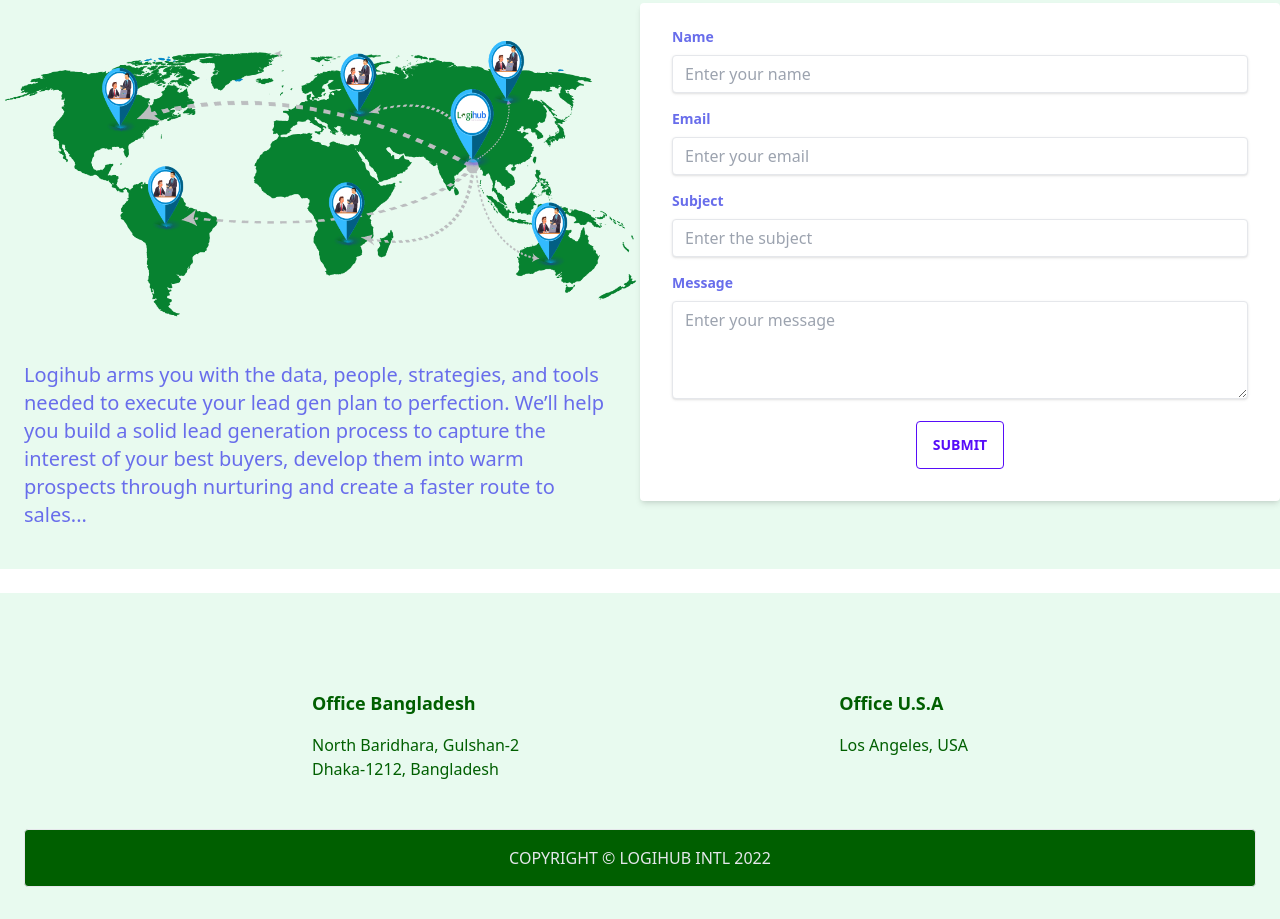
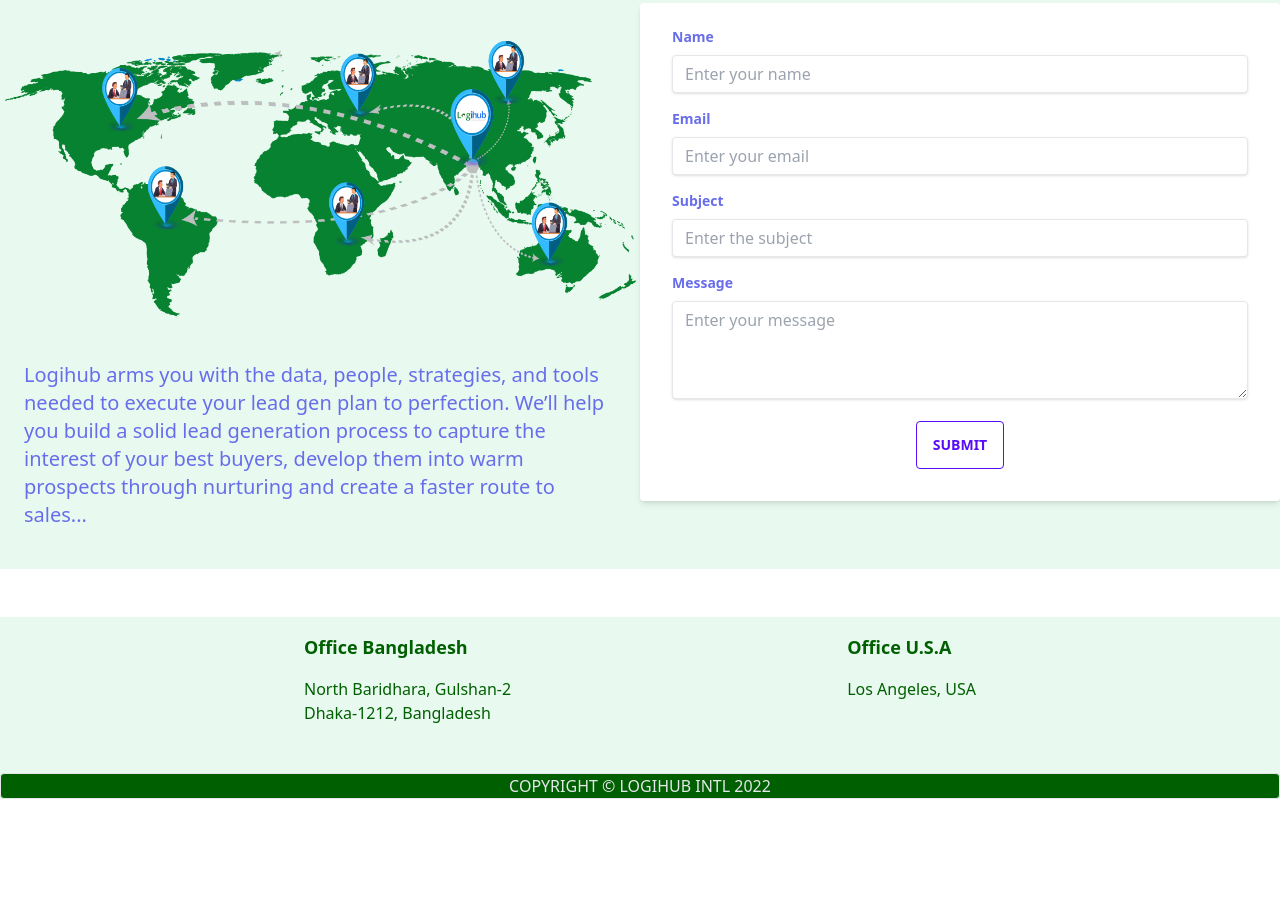
Before and after one commit to mominulhouqe/logihub, a website: page index.html in a window 1280 px wide. Shown: the part 4753-5672 px from the top of the page. After the commit the page ends 5552 px from the top, so only its background shows below. Drawn offline with nearby package versions, Linux system fonts and the light colour scheme.

Commit message:
updated footer

```diff
--- a/index.html
+++ b/index.html
@@ -509,8 +509,8 @@
 
     <!-- footer start here -->
     <section>
-      <footer class="bg-[#E8FAEF]  py-8">
-        <div class="px-6">
+      <footer class="bg-[#E8FAEF]  mt-6">
+        <div class="">
           <div class="flex flex-col md:flex-row justify-evenly my-12">
             <div class="mb-4 md:mb-0">
               <h2 class="text-lg font-bold text-[#005F00] my-4">Office Bangladesh</h2>
@@ -526,7 +526,7 @@
             </div>
           </div>
           <div>
-            <h2 class="text-gray-200 rounded border text-center bg-[#005F00] py-4">COPYRIGHT © LOGIHUB INTL 2022</h2>
+            <h2 class="text-gray-200 rounded border text-center bg-[#005F00] mt-6">COPYRIGHT © LOGIHUB INTL 2022</h2>
           </div>
         </div>
       </footer>
```
